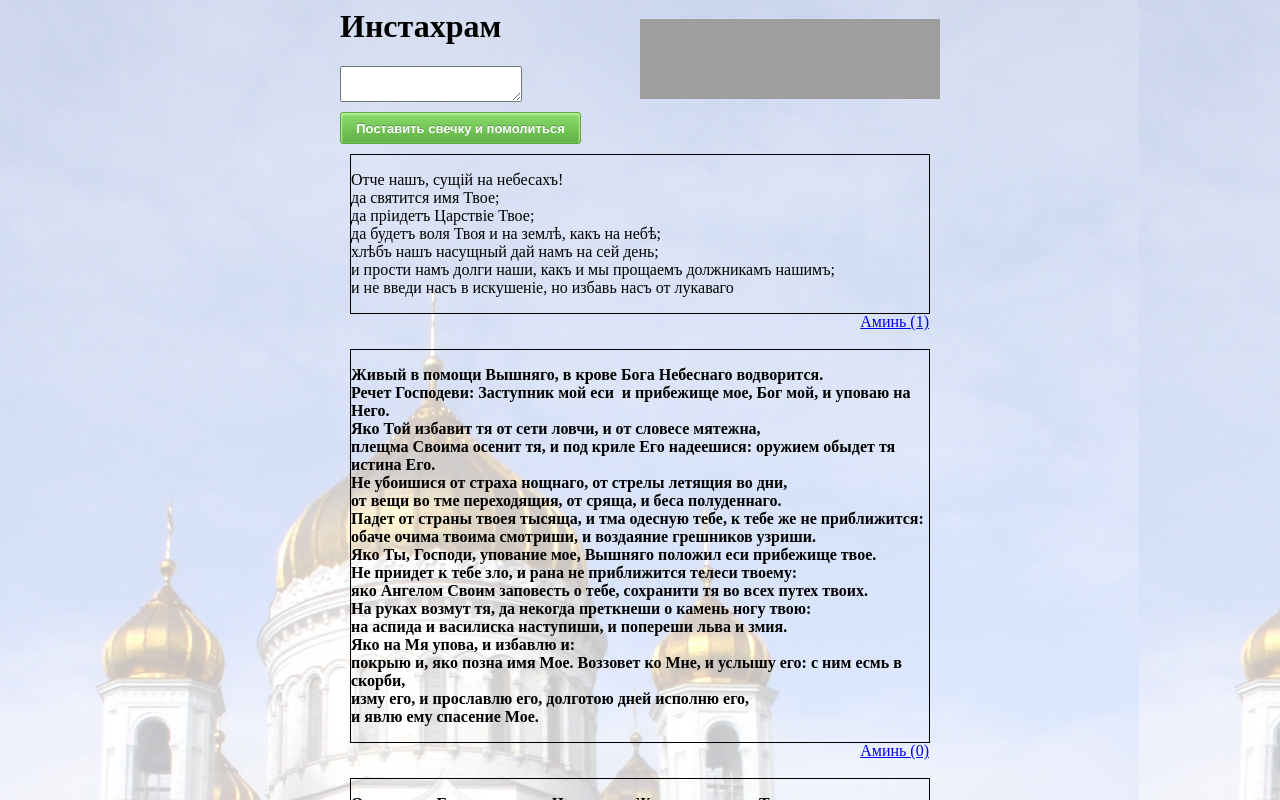
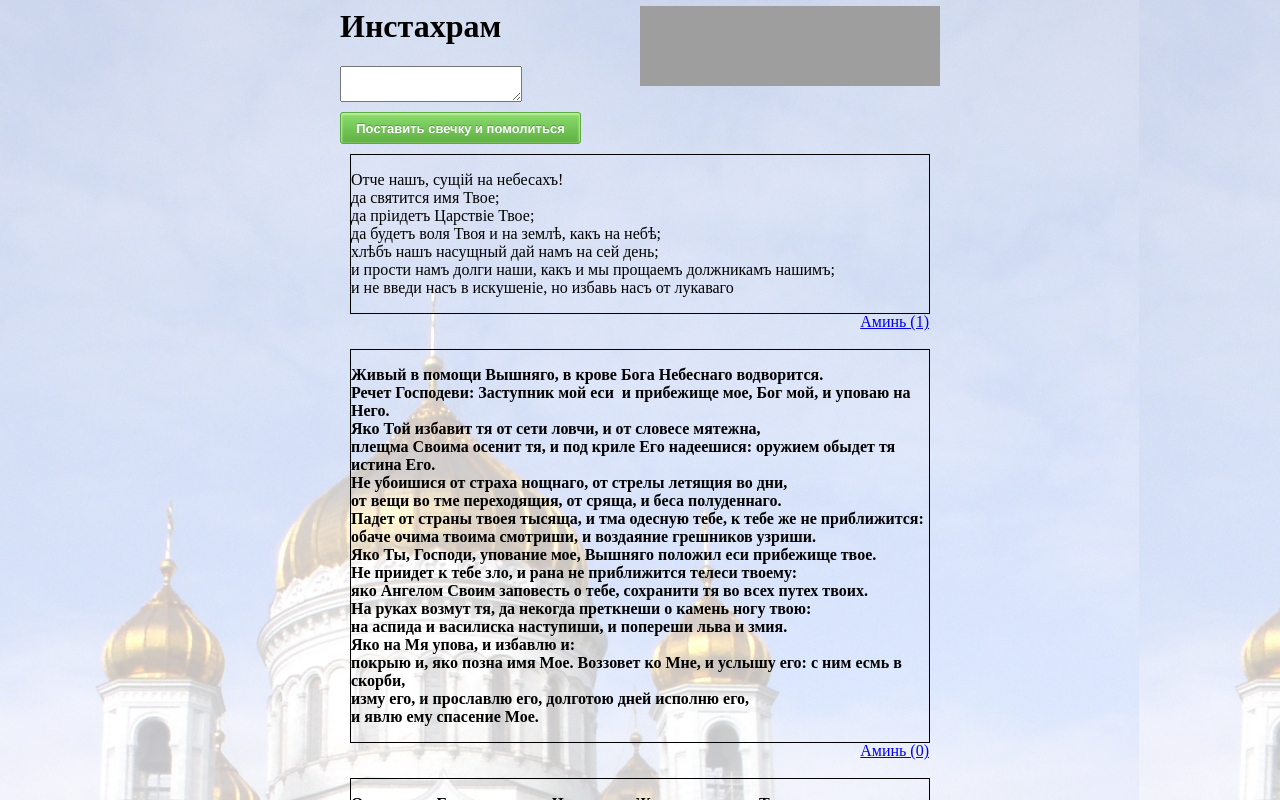
Before and after one commit to Ivajkin/Instahram, a PHP site: page / in a window 1280 px wide. Run offline with PHP 8.4, Linux system fonts and the light colour scheme; data comes from the database, SQL or seed files in the repository; some libraries are stand-ins or nearby versions; grey boxes are pictures that could not be loaded.

Commit message:
Style changed

```diff
--- a/index.php
+++ b/index.php
@@ -7,9 +7,9 @@
 </head>
 <body>
 
-	<h1>Инстахрам</h1>
+	<h1 class="instahram_header">Инстахрам</h1>
 
-	<iframe src="//www.facebook.com/plugins/like.php?href=http%3A%2F%2Finstahram.ru%2F&amp;width&amp;layout=standard&amp;action=like&amp;show_faces=true&amp;share=true&amp;height=80" scrolling="no" frameborder="0" style="margin-top:-47px; float:right; border:none; overflow:hidden; height:80px;" allowtransparency="true"></iframe>
+	<iframe src="//www.facebook.com/plugins/like.php?href=http%3A%2F%2Finstahram.ru%2F&amp;width&amp;layout=standard&amp;action=like&amp;show_faces=true&amp;share=true&amp;height=80" scrolling="no" frameborder="0" style="margin-top:-60px; float:right; border:none; overflow:hidden; height:80px;" allowtransparency="true"></iframe>
 
 	<div class="post">
 		<textarea></textarea>
```
